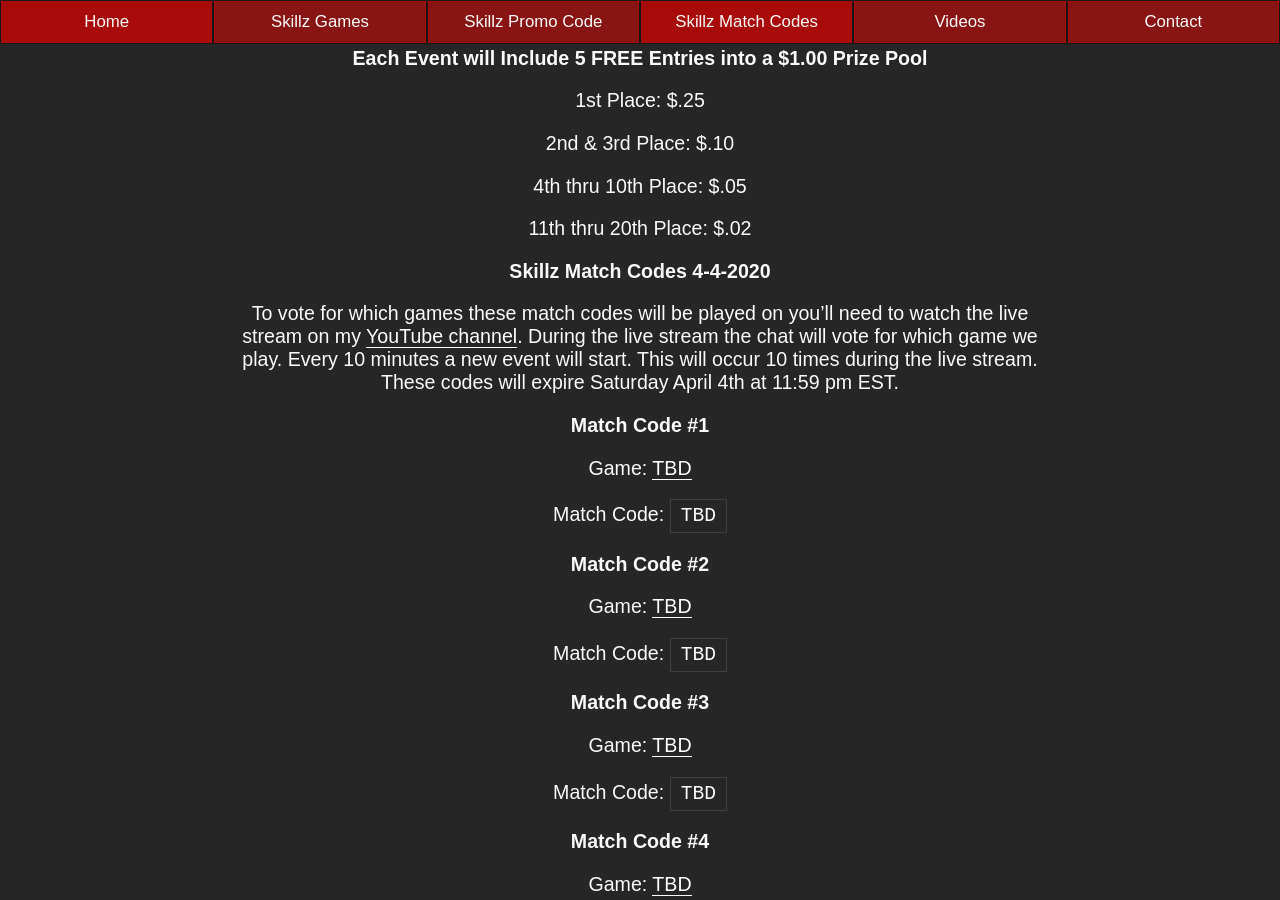
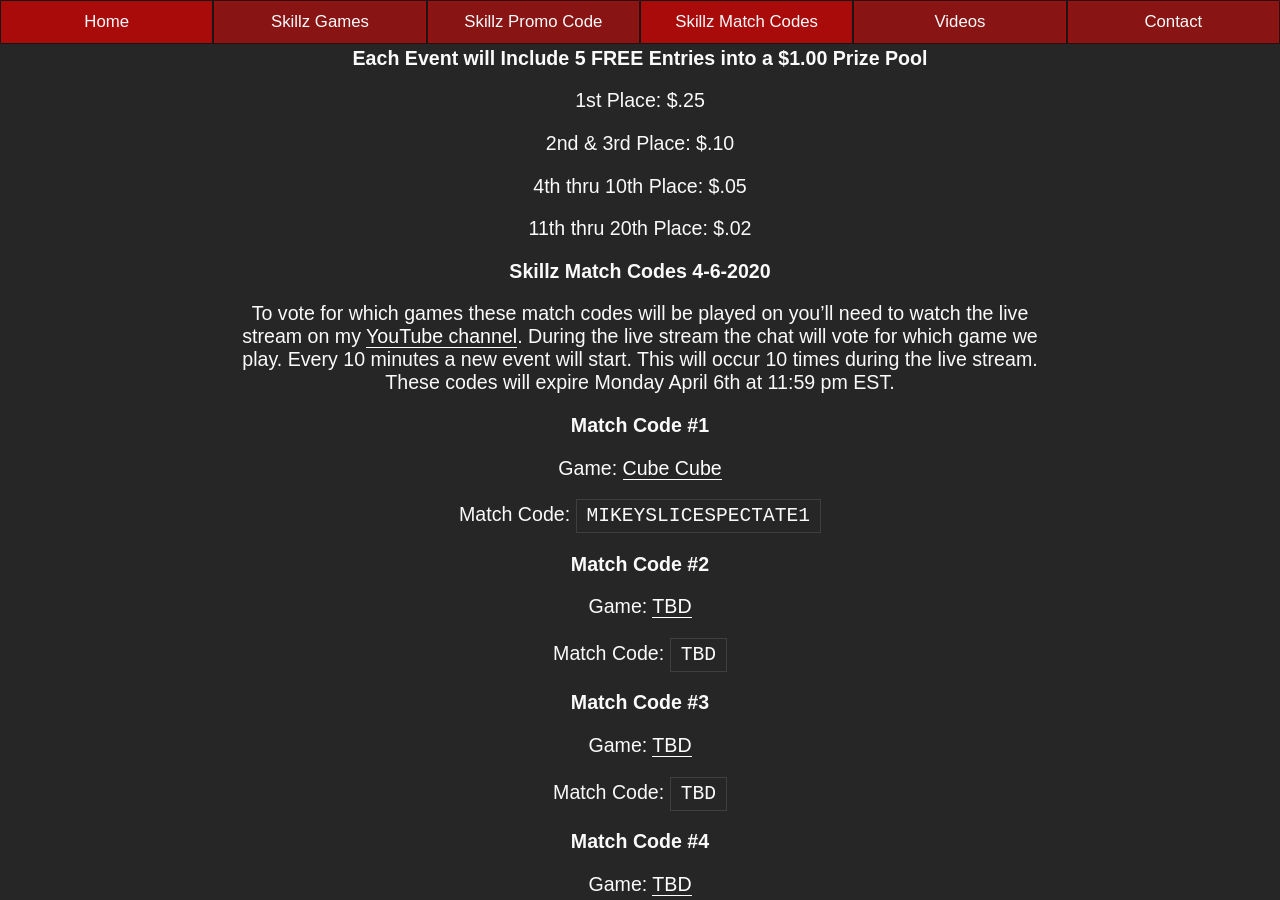
Before and after one commit to mikeyslice/esports-medium, a Jekyll site: the page built from skillz-match-codes.md, in a window 1280 px wide and 900 px high, scrolled down 2908 px. Built offline with Jekyll 4.4.1, drawn with Linux system fonts in a browser that asks for light colours.

Commit message:
Update Skillz Match Codes “skillz-match-codes”

```diff
--- a/_includes/pages/skillz-match-codes.html
+++ b/_includes/pages/skillz-match-codes.html
@@ -95,17 +95,17 @@
 </li>
 
 <h3>
-Skillz Match Codes 4-4-2020
+Skillz Match Codes 4-6-2020
 </h3>
 <p>
-To vote for which games these match codes will be played on you’ll need to watch the live stream on my <a href="https://youtube.com/mikeyslice">YouTube channel</a>. During the live stream the chat will vote for which game we play. Every 10 minutes a new event will start. This will occur 10 times during the live stream. These codes will expire Saturday April 4th at 11:59 pm EST.
+To vote for which games these match codes will be played on you’ll need to watch the live stream on my <a href="https://youtube.com/mikeyslice">YouTube channel</a>. During the live stream the chat will vote for which game we play. Every 10 minutes a new event will start. This will occur 10 times during the live stream. These codes will expire Monday April 6th at 11:59 pm EST.
 </p>
 
 <h3>Match Code #1</h3>
 
-<p>Game: <a href="/skillz-games/">TBD</a></p>
+<p>Game: <a href="/skillz-games/">Cube Cube</a></p>
 
-<p>Match Code: <code>TBD</code><p>
+<p>Match Code: <code>MIKEYSLICESPECTATE1</code><p>
 
 <h3>Match Code #2</h3>
 
```
